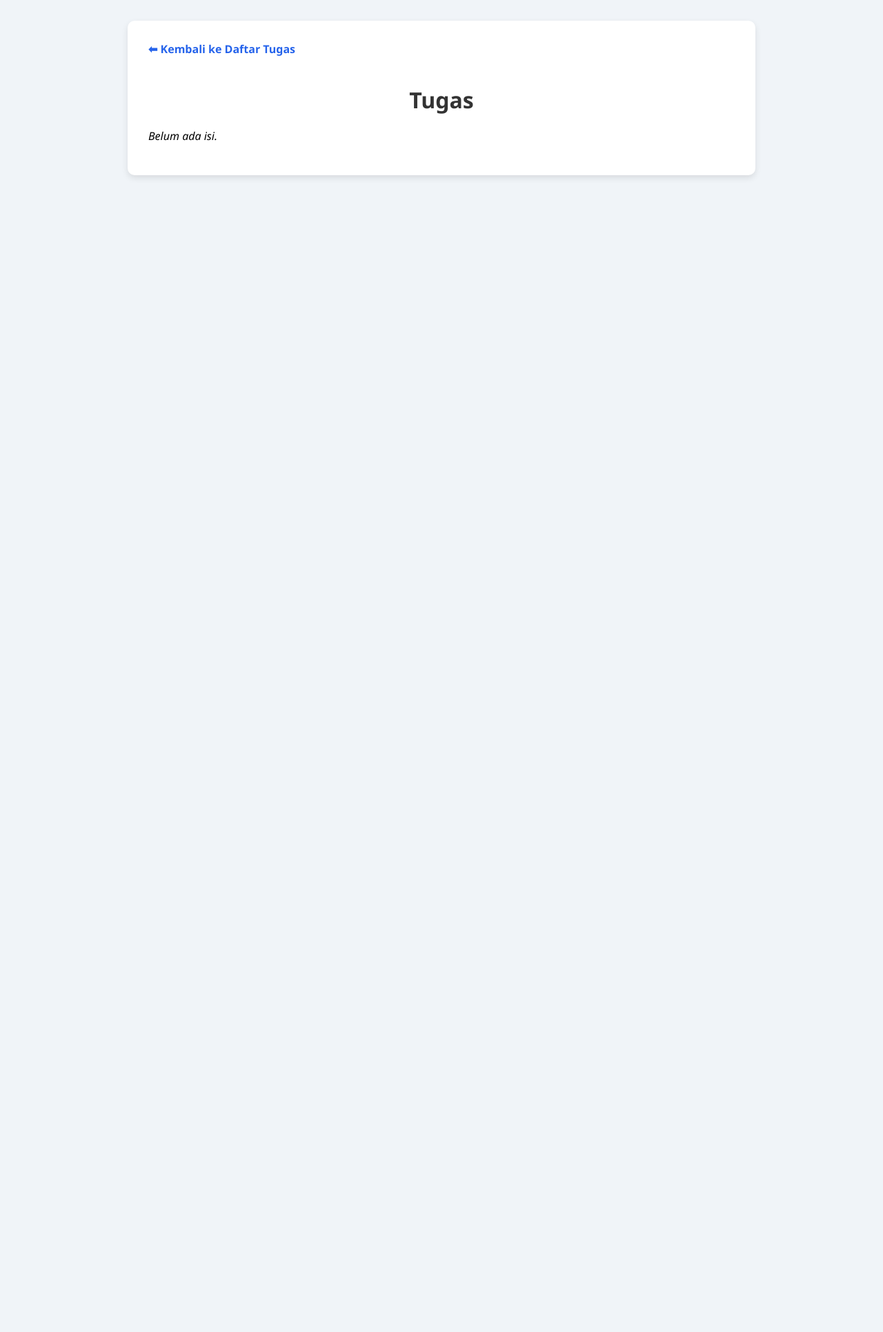
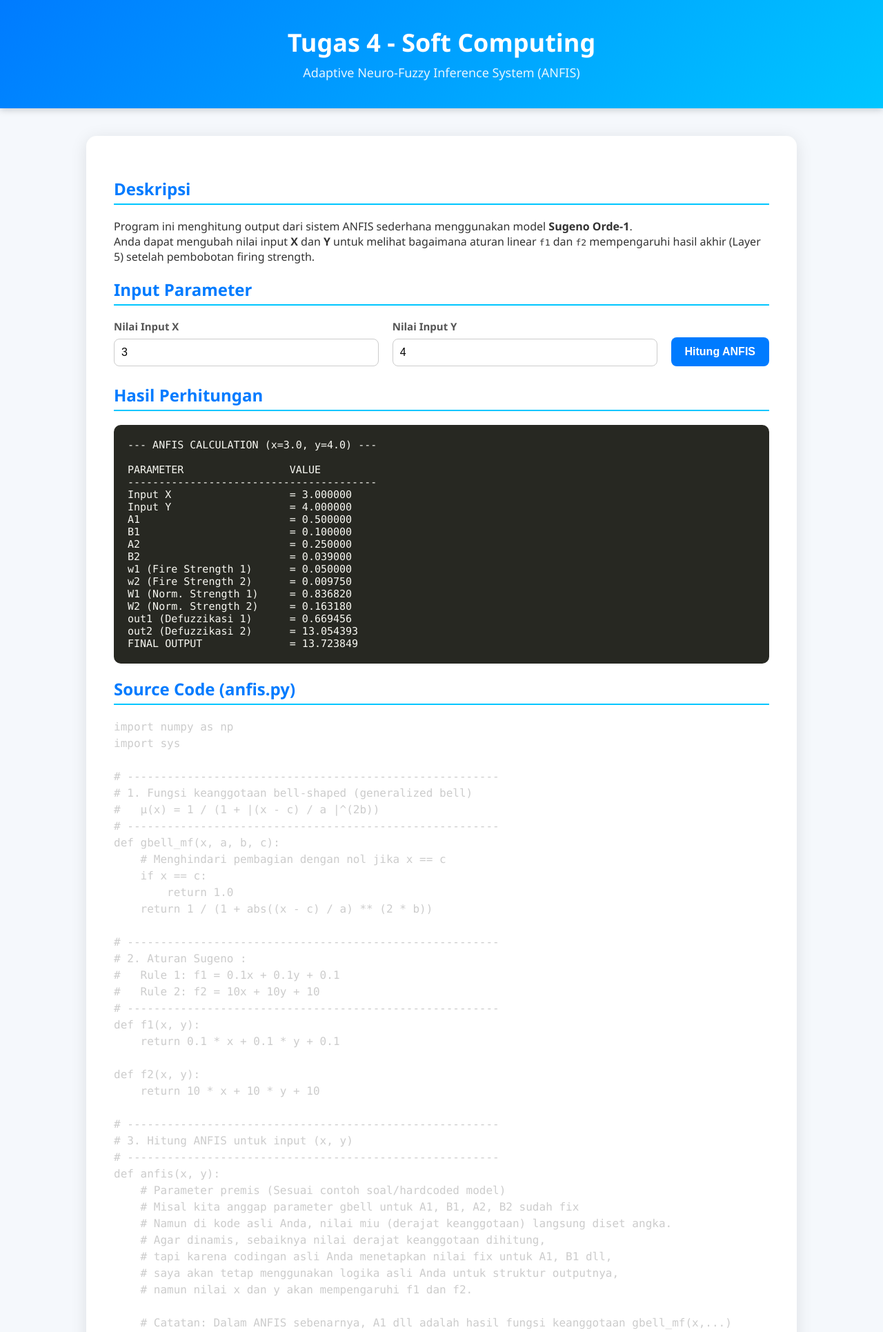
Before and after one commit to virtuous-rizzy/project_softcomputing, a Flask app: page /tugas/4 in a window 1280 px wide. Shown: the top 1931 px of the page at 69% size. Before the commit the page ends 258 px from the top, so only its background shows below. Run offline with Flask 3, Linux system fonts and the light colour scheme; some libraries are stand-ins or nearby versions.

Commit message:
"new version tugas 4"

```diff
--- /dev/null
+++ b/anfis.py
@@ -0,0 +1,107 @@
+import numpy as np
+import sys
+
+# --------------------------------------------------------
+# 1. Fungsi keanggotaan bell-shaped (generalized bell)
+#   µ(x) = 1 / (1 + |(x - c) / a |^(2b))
+# --------------------------------------------------------
+def gbell_mf(x, a, b, c):
+    # Menghindari pembagian dengan nol jika x == c
+    if x == c:
+        return 1.0
+    return 1 / (1 + abs((x - c) / a) ** (2 * b))
+
+# --------------------------------------------------------
+# 2. Aturan Sugeno :
+#   Rule 1: f1 = 0.1x + 0.1y + 0.1
+#   Rule 2: f2 = 10x + 10y + 10
+# --------------------------------------------------------
+def f1(x, y):
+    return 0.1 * x + 0.1 * y + 0.1
+
+def f2(x, y):
+    return 10 * x + 10 * y + 10
+
+# --------------------------------------------------------
+# 3. Hitung ANFIS untuk input (x, y)
+# --------------------------------------------------------
+def anfis(x, y):
+    # Parameter premis (Sesuai contoh soal/hardcoded model)
+    # Misal kita anggap parameter gbell untuk A1, B1, A2, B2 sudah fix
+    # Namun di kode asli Anda, nilai miu (derajat keanggotaan) langsung diset angka.
+    # Agar dinamis, sebaiknya nilai derajat keanggotaan dihitung,
+    # tapi karena codingan asli Anda menetapkan nilai fix untuk A1, B1 dll,
+    # saya akan tetap menggunakan logika asli Anda untuk struktur outputnya,
+    # namun nilai x dan y akan mempengaruhi f1 dan f2.
+
+    # Catatan: Dalam ANFIS sebenarnya, A1 dll adalah hasil fungsi keanggotaan gbell_mf(x,...)
+    # Tapi mengikuti snippet Anda:
+    A1 = 0.5
+    B1 = 0.1
+    A2 = 0.25
+    B2 = 0.039
+
+    # Layer 2 - firing strength
+    w1 = A1 * B1
+    w2 = A2 * B2
+
+    # Normalisasi firing strength
+    w_sum = w1 + w2
+    # Hindari pembagian nol
+    if w_sum == 0:
+        W1 = 0
+        W2 = 0
+    else:
+        W1 = w1 / w_sum
+        W2 = w2 / w_sum
+
+    # Layer 4 - weighted output (INI YANG BERUBAH SESUAI INPUT X, Y)
+    out1 = W1 * f1(x, y)
+    out2 = W2 * f2(x, y)
+
+    # Layer 5 - output total
+    output = out1 + out2
+
+    return {
+        "Input X": x, "Input Y": y,
+        "A1": A1, "B1": B1,
+        "A2": A2, "B2": B2,
+        "w1 (Fire Strength 1)": w1,
+        "w2 (Fire Strength 2)": w2,
+        "W1 (Norm. Strength 1)": W1,
+        "W2 (Norm. Strength 2)": W2,
+        "out1 (Defuzzikasi 1)": out1,
+        "out2 (Defuzzikasi 2)": out2,
+        "FINAL OUTPUT": output
+    }
+
+# --------------------------------------------------------
+# 4. Main Execution (Menerima Argumen Sistem)
+# --------------------------------------------------------
+if __name__ == "__main__":
+    # Default values jika tidak ada input
+    x_val = 3.0
+    y_val = 4.0
+
+    # Cek apakah ada argumen dari command line (sys.argv)
+    # Format: python anfis.py <x> <y>
+    if len(sys.argv) > 2:
+        try:
+            x_val = float(sys.argv[1])
+            y_val = float(sys.argv[2])
+        except ValueError:
+            print("Error: Input harus berupa angka.")
+            sys.exit(1)
+
+    print(f"--- ANFIS CALCULATION (x={x_val}, y={y_val}) ---\n")
+
+    result = anfis(x_val, y_val)
+
+    # Cetak hasil secara rapi
+    print(f"{'PARAMETER':<25} {'VALUE':<15}")
+    print("-" * 40)
+    for k, v in result.items():
+        if isinstance(v, float):
+            print(f"{k:<25} = {v:.6f}")
+        else:
+            print(f"{k:<25} = {v}")
--- a/app.py
+++ b/app.py
@@ -15,8 +15,7 @@ def home():
             "nomor": 3,
             "deskripsi": "Algoritma Genetika - Traveling Salesperson Problem (TSP)",
         },
-        {"nomor": 4, "deskripsi": "Coming soon"},
-        {"nomor": 5, "deskripsi": "Coming soon"},
+        {"nomor": 4, "deskripsi":  "Algoritma Genetika - Adaptive Neuro Fuzzy Inference System (ANFIS)"},
     ]
     nama_mahasiswa = "MUHAMMAD RIZKY AKBAR"
     nim_mahasiswa = "2411016310005"
@@ -117,6 +116,48 @@ def tugas3():
         show_toast=show_toast,
     )
 
+# --- TUGAS 4: ANFIS (BARU) ---
+@app.route("/tugas/4")
+def tugas4():
+    show_toast = True if "x" in request.args else False
+
+    # Ambil input parameter x dan y, defaultnya 3 dan 4
+    x_param = request.args.get("x", "3")
+    y_param = request.args.get("y", "4")
+
+    filename = "anfis.py"
+    script_path = os.path.join(app.root_path, filename)
+
+    if not os.path.exists(script_path):
+        return "ERROR: File anfis.py tidak ditemukan."
+
+    # Jalankan script python dengan argumen x dan y
+    result = subprocess.run(
+        [sys.executable, script_path, x_param, y_param],
+        capture_output=True,
+        text=True,
+    )
+
+    output = result.stdout
+    if result.stderr:
+        output += "\nERROR:\n" + result.stderr
+
+    # Baca source code
+    kode_konten = ""
+    try:
+        with open(script_path, "r", encoding="utf-8") as f:
+            kode_konten = f.read()
+    except Exception:
+        kode_konten = "Gagal baca file."
+
+    return render_template(
+        "tugas4.html",
+        output=output,
+        kode=kode_konten,
+        x_val=x_param,
+        y_val=y_param,
+        show_toast=show_toast,
+    )
 
 @app.route("/tugas/<int:num>")
 def tugas(num):
--- a/templates/tugas4.html
+++ b/templates/tugas4.html
@@ -3,14 +3,104 @@
 <head>
     <meta charset="UTF-8">
     <meta name="viewport" content="width=device-width, initial-scale=1.0">
-    <title>Tugas {{ num }}</title>
-    <link rel="stylesheet" href="{{ url_for('static', filename='style.css') }}">
+    <title>Tugas 4 - ANFIS</title>
+
+    <link href="https://cdnjs.cloudflare.com/ajax/libs/prism/1.29.0/themes/prism-tomorrow.min.css" rel="stylesheet" />
+
+    <style>
+        body { font-family: 'Segoe UI', Tahoma, Geneva, Verdana, sans-serif; margin: 0; background: #f5f8fc; color: #333; }
+        header { background: linear-gradient(135deg, #007bff, #00c6ff); color: white; text-align: center; padding: 40px 20px; box-shadow: 0 2px 10px rgba(0,0,0,0.2); }
+        header h1 { margin: 0; font-size: 36px; line-height: 1.2; }
+        header .subtitle { display: block; margin-top: 10px; font-size: 18px; opacity: 0.9; }
+
+        .container { width: 90%; max-width: 950px; margin: 40px auto; background: #fff; padding: 40px; border-radius: 15px; box-shadow: 0 4px 25px rgba(0,0,0,0.1); }
+        h2 { color: #007bff; border-bottom: 2px solid #00c6ff; padding-bottom: 5px; }
+
+        pre.output-box { background: #272822; color: #f8f8f2; padding: 20px; border-radius: 10px; overflow-x: auto; font-size: 15px; font-family: 'Consolas', monospace; white-space: pre-wrap; word-wrap: break-word; }
+
+        .back-link { display: inline-block; margin-top: 25px; text-decoration: none; color: #007bff; background: #e7f1ff; padding: 10px 18px; border-radius: 8px; font-weight: bold; transition: 0.3s; }
+        .back-link:hover { background: #007bff; color: white; }
+
+        .form-container { display: flex; flex-wrap: wrap; gap: 20px; margin-bottom: 25px; align-items: flex-end; }
+        .form-group { display: flex; flex-direction: column; flex: 1; min-width: 150px; }
+        .form-group label { font-weight: bold; margin-bottom: 8px; color: #555; font-size: 15px; }
+        .form-group input { padding: 10px; border-radius: 8px; border: 1px solid #ccc; font-size: 16px; }
+
+        .submit-btn { padding: 10px 20px; font-size: 16px; font-weight: bold; color: white; background: #007bff; border: none; border-radius: 8px; cursor: pointer; transition: 0.3s; height: 42px; }
+        .submit-btn:hover { background: #0056b3; }
+        .submit-btn:disabled { background: #a0a0a0; }
+
+        #toast { visibility: hidden; min-width: 250px; background-color: #333; color: #fff; text-align: center; border-radius: 8px; padding: 16px; position: fixed; z-index: 10; right: 30px; bottom: 30px; font-size: 17px; }
+        #toast.show { visibility: visible; -webkit-animation: fadein 0.5s; animation: fadein 0.5s; }
+        @keyframes fadein { from {bottom: 0; opacity: 0;} to {bottom: 30px; opacity: 1;} }
+    </style>
 </head>
+
 <body>
+    <header>
+        <h1>Tugas 4 - Soft Computing</h1>
+        <span class="subtitle">Adaptive Neuro-Fuzzy Inference System (ANFIS)</span>
+    </header>
+
     <div class="container">
-        <a href="{{ url_for('home') }}" class="back-link">⬅ Kembali ke Daftar Tugas</a>
-        <h1>Tugas {{ num }}</h1>
-        <p><i>Belum ada isi.</i></p>
+
+        <section>
+            <h2>Deskripsi</h2>
+            <p>
+                Program ini menghitung output dari sistem ANFIS sederhana menggunakan model <b>Sugeno Orde-1</b>.
+                <br>
+                Anda dapat mengubah nilai input <b>X</b> dan <b>Y</b> untuk melihat bagaimana aturan linear <code>f1</code> dan <code>f2</code> mempengaruhi hasil akhir (Layer 5) setelah pembobotan firing strength.
+            </p>
+        </section>
+
+        <section>
+            <h2>Input Parameter</h2>
+            <form action="/tugas/4" method="GET" class="form-container" onsubmit="showLoading()">
+                <div class="form-group">
+                    <label for="x">Nilai Input X</label>
+                    <input type="number" step="any" id="x" name="x" value="{{ x_val }}" required>
+                </div>
+                <div class="form-group">
+                    <label for="y">Nilai Input Y</label>
+                    <input type="number" step="any" id="y" name="y" value="{{ y_val }}" required>
+                </div>
+                <button type="submit" class="submit-btn" id="submit-btn">Hitung ANFIS</button>
+            </form>
+        </section>
+
+        <section>
+            <h2>Hasil Perhitungan</h2>
+            <pre class="output-box">{{ output }}</pre>
+        </section>
+
+        <section>
+            <h2>Source Code (anfis.py)</h2>
+            <pre><code class="language-python">{{ kode }}</code></pre>
+        </section>
+
+        <a href="/" class="back-link">← Kembali ke Daftar Tugas</a>
     </div>
+
+    <div id="toast">Perhitungan Selesai!</div>
+
+    <script src="https://cdnjs.cloudflare.com/ajax/libs/prism/1.29.0/components/prism-core.min.js"></script>
+    <script src="https://cdnjs.cloudflare.com/ajax/libs/prism/1.29.0/plugins/autoloader/prism-autoloader.min.js"></script>
+
+    <script>
+        function showLoading() {
+            var btn = document.getElementById('submit-btn');
+            btn.innerHTML = 'Menghitung...';
+            btn.disabled = true;
+        }
+
+        {% if show_toast %}
+        window.onload = function() {
+            var toast = document.getElementById("toast");
+            toast.className = "show";
+            setTimeout(function(){ toast.className = toast.className.replace("show", ""); }, 3000);
+        }
+        {% endif %}
+    </script>
+
 </body>
 </html>
```
Also changed, not shown: templates/tugas5.html (deleted, +0 -16 lines).
